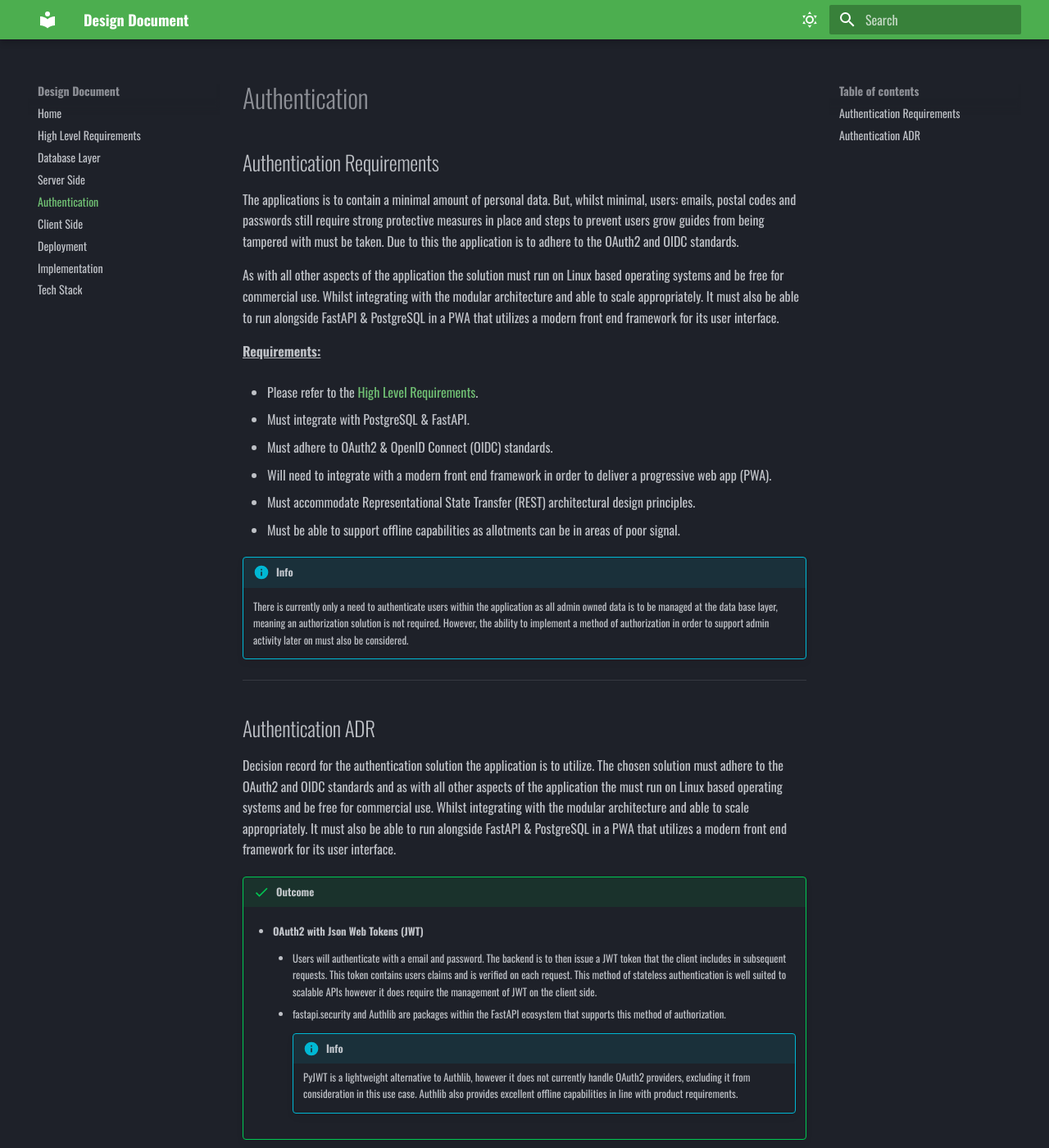
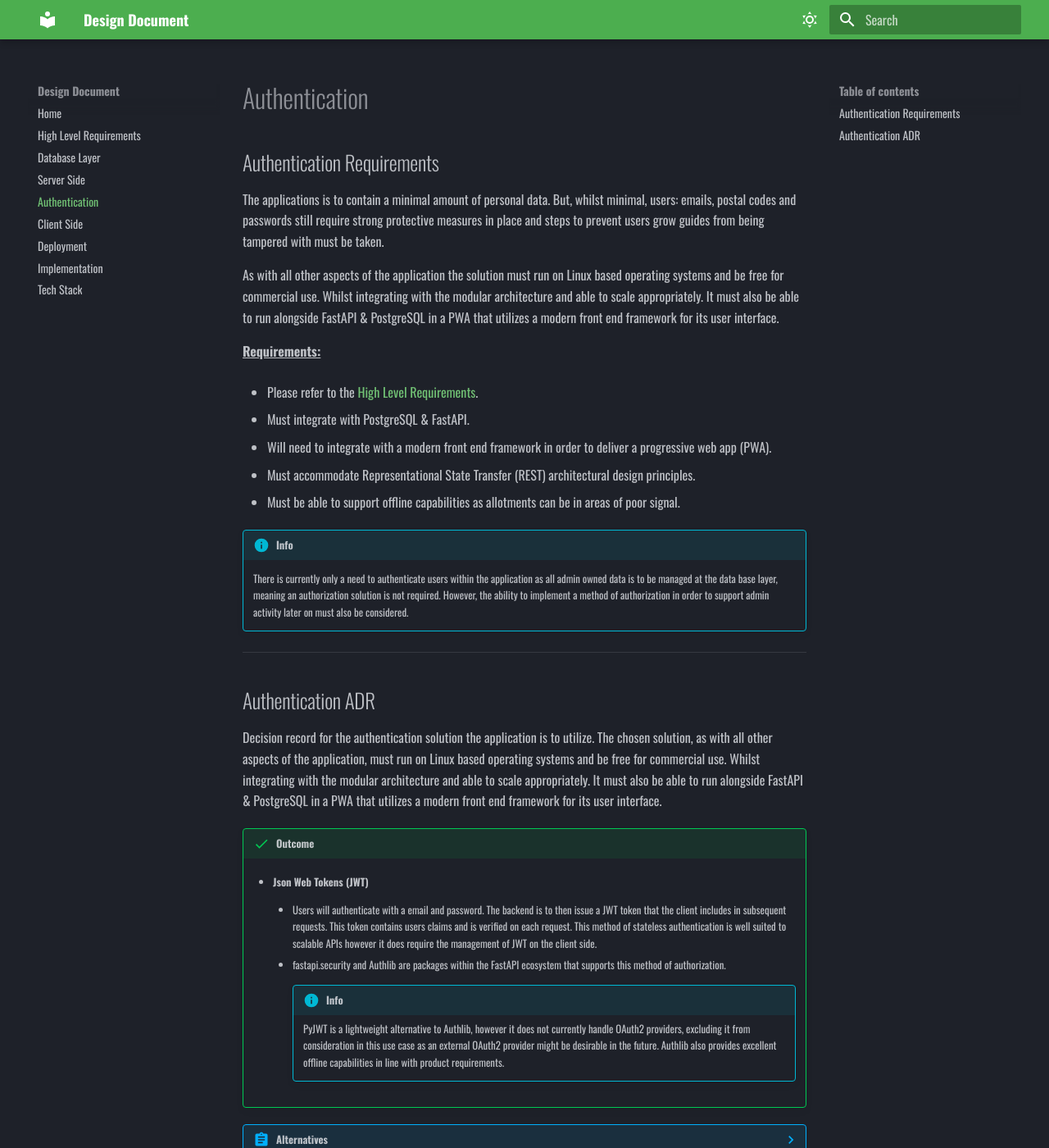
Before and after one commit to LewisCM14/allotment_design, an MkDocs documentation site: the page built from docs/authentication.md, in a window 1280 px wide and 1400 px high. Shown: the whole window at 82% size. Built offline with MkDocs 1.6.1 and Material for MkDocs 9.7.7, drawn with Linux system fonts in a browser that asks for light colours.

```diff
--- a/docs/authentication.md
+++ b/docs/authentication.md
@@ -1,6 +1,6 @@
 ## Authentication Requirements
 
-The applications is to contain a minimal amount of personal data. But, whilst minimal, users: emails, postal codes and passwords still require strong protective measures in place and steps to prevent users grow guides from being tampered with must be taken. Due to this the application is to adhere to the OAuth2 and OIDC standards.
+The applications is to contain a minimal amount of personal data. But, whilst minimal, users: emails, postal codes and passwords still require strong protective measures in place and steps to prevent users grow guides from being tampered with must be taken.
 
 As with all other aspects of the application the solution must run on Linux based operating systems and be free for commercial use. Whilst integrating with the modular architecture and able to scale appropriately. It must also be able to run alongside FastAPI & PostgreSQL in a PWA that utilizes a modern front end framework for its user interface.
 
@@ -9,7 +9,6 @@ As with all other aspects of the application the solution must run on Linux base
 - Please refer to the [High Level Requirements](overview.md).
 
 - Must integrate with PostgreSQL & FastAPI.
-- Must adhere to OAuth2 & OpenID Connect (OIDC) standards.
 - Will need to integrate with a modern front end framework in order to deliver a progressive web app (PWA).
 - Must accommodate Representational State Transfer (REST) architectural design principles.
 - Must be able to support offline capabilities as allotments can be in areas of poor signal.
@@ -21,18 +20,18 @@ As with all other aspects of the application the solution must run on Linux base
 
 ## Authentication ADR
 
-Decision record for the authentication solution the application is to utilize. The chosen solution must adhere to the OAuth2 and OIDC standards and as with all other aspects of the application the must run on Linux based operating systems and be free for commercial use. Whilst integrating with the modular architecture and able to scale appropriately. It must also be able to run alongside FastAPI & PostgreSQL in a PWA that utilizes a modern front end framework for its user interface.
+Decision record for the authentication solution the application is to utilize. The chosen solution, as with all other aspects of the application, must run on Linux based operating systems and be free for commercial use. Whilst integrating with the modular architecture and able to scale appropriately. It must also be able to run alongside FastAPI & PostgreSQL in a PWA that utilizes a modern front end framework for its user interface.
 
 !!! success "**Outcome**"
 
-    - **OAuth2 with Json Web Tokens (JWT)**
+    - **Json Web Tokens (JWT)**
 
         - Users will authenticate with a email and password. The backend is to then issue a JWT token that the client includes in subsequent requests. This token contains users claims and is verified on each request. This method of stateless authentication is well suited to scalable APIs however it does require the management of JWT on the client side.
 
         - fastapi.security and Authlib are packages within the FastAPI ecosystem that supports this method of authorization.
 
             !!! info
-                PyJWT is a lightweight alternative to Authlib, however it does not currently handle OAuth2 providers, excluding it from consideration in this use case. Authlib also provides excellent offline capabilities in line with product requirements.
+                PyJWT is a lightweight alternative to Authlib, however it does not currently handle OAuth2 providers, excluding it from consideration in this use case as an external OAuth2 provider might be desirable in the future. Authlib also provides excellent offline capabilities in line with product requirements.
 
 ??? abstract "**Alternatives**"
 
```
Also changed, not shown: other parts of docs/authentication.md (+1 -1 lines), docs/client_side.md (+1 -1 lines), docs/server_side.md (+4 -4 lines).
